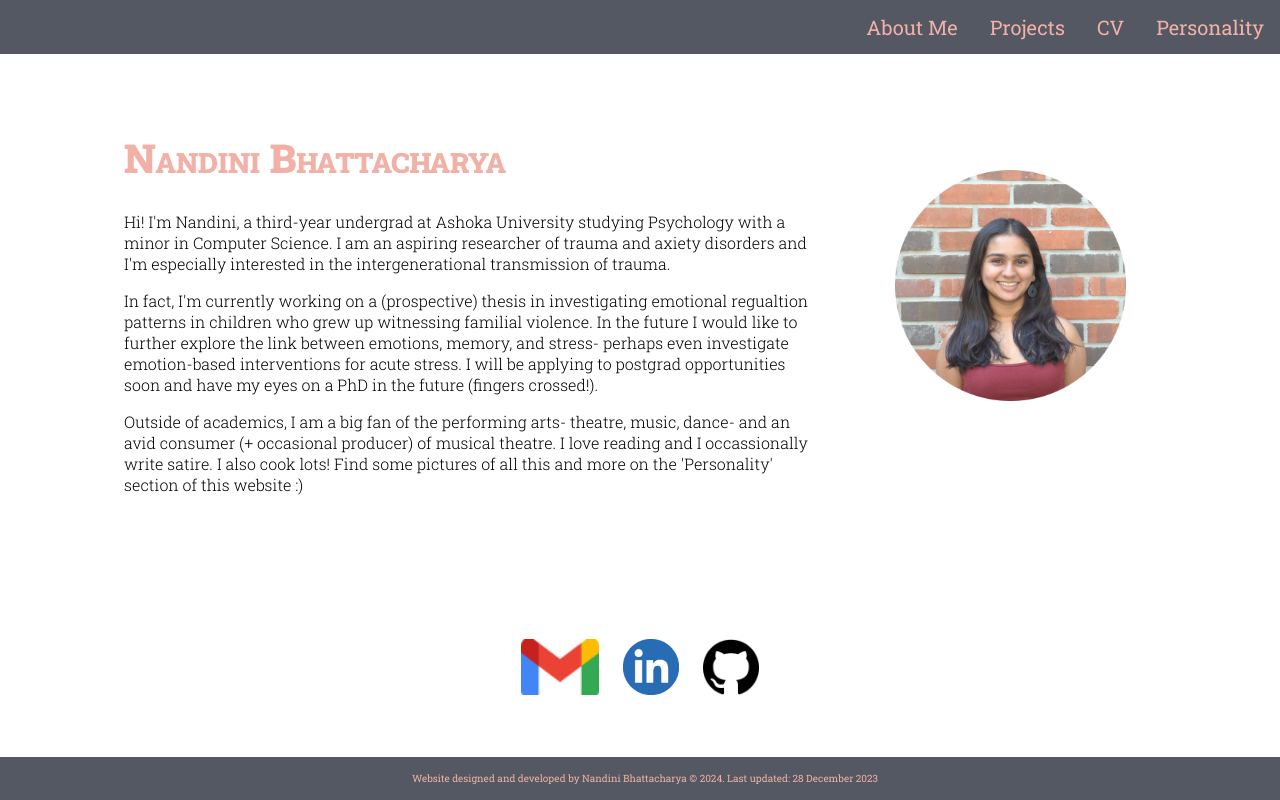
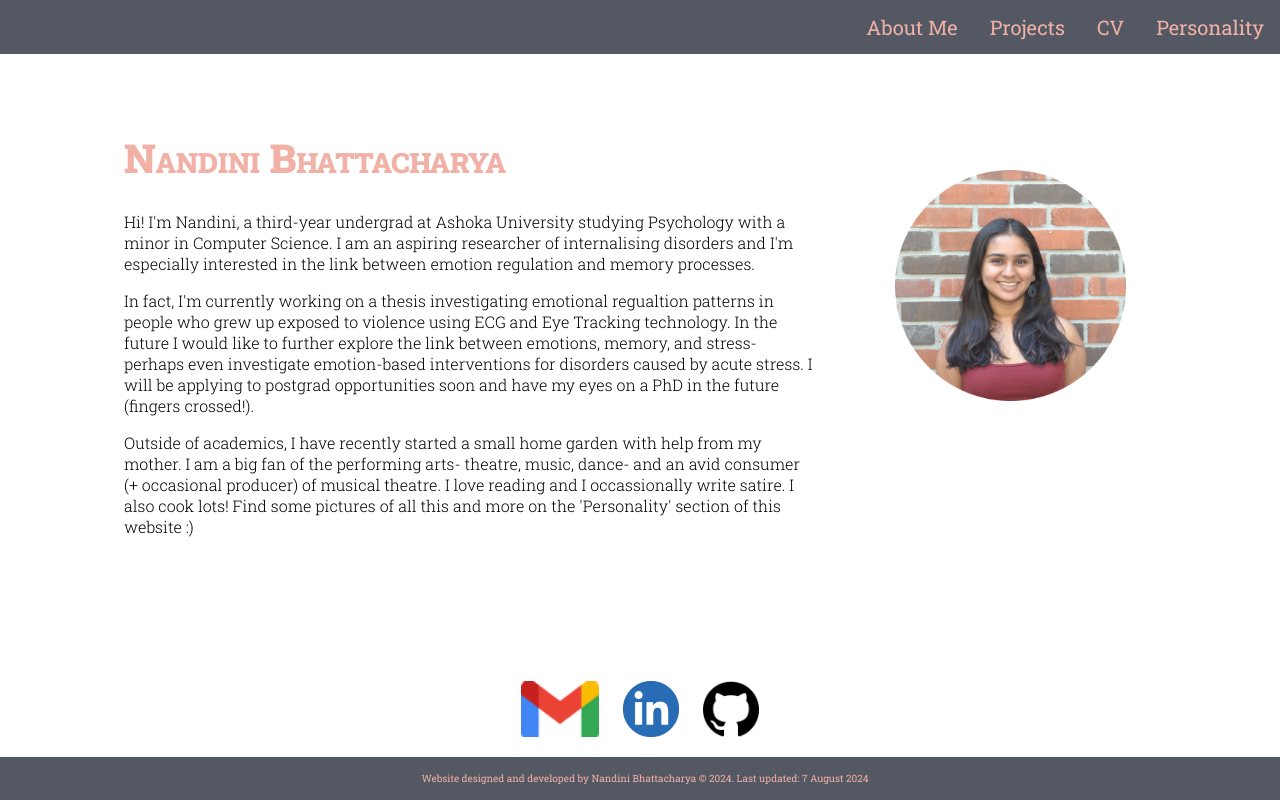
Before and after one commit to nandinib267/website, a plain HTML site: page index.html in a window 1280 px wide. Drawn offline with Linux system fonts and the light colour scheme.

Commit message:
Changed description

```diff
--- a/index.html
+++ b/index.html
@@ -23,9 +23,9 @@
         <div class = "container" style="margin-bottom: 10%; width: 100%">
             <div class = "text" style="width:80%">
                 <h1 style="font-variation-settings: 'wght' 900;font-size: 40px;margin-top: 10%;padding-left: 0px;">Nandini Bhattacharya</h1>
-                <p style = "width:90%; font-variation-settings: 'wght' 300;padding-left: 0px;"> Hi! I'm Nandini, a third-year undergrad at Ashoka University studying Psychology with a minor in Computer Science. I am an aspiring researcher of trauma and axiety disorders and I'm especially interested in the intergenerational transmission of trauma.</p>
-                <p style = "width:90%; font-variation-settings: 'wght' 300;padding-left: 0px;"> In fact, I'm currently working on a (prospective) thesis in investigating emotional regualtion patterns in children who grew up witnessing familial violence. In the future I would like to further explore the link between emotions, memory, and stress- perhaps even investigate emotion-based interventions for acute stress. I will be applying to postgrad opportunities soon and have my eyes on a PhD in the future (fingers crossed!).</p>
-                <p style="width: 90%; font-variation-settings: 'wght' 300; padding-left: 0px;"> Outside of academics, I am a big fan of the performing arts- theatre, music, dance- and an avid consumer (+ occasional producer) of musical theatre. I love reading and I occassionally write satire. I also cook lots! Find some pictures of all this and more on the 'Personality' section of this website :)</p>
+                <p style = "width:90%; font-variation-settings: 'wght' 300;padding-left: 0px;"> Hi! I'm Nandini, a third-year undergrad at Ashoka University studying Psychology with a minor in Computer Science. I am an aspiring researcher of internalising disorders and I'm especially interested in the link between emotion regulation and memory processes.</p>
+                <p style = "width:90%; font-variation-settings: 'wght' 300;padding-left: 0px;"> In fact, I'm currently working on a thesis investigating emotional regualtion patterns in people who grew up exposed to violence using ECG and Eye Tracking technology. In the future I would like to further explore the link between emotions, memory, and stress- perhaps even investigate emotion-based interventions for disorders caused by acute stress. I will be applying to postgrad opportunities soon and have my eyes on a PhD in the future (fingers crossed!).</p>
+                <p style="width: 90%; font-variation-settings: 'wght' 300; padding-left: 0px;"> Outside of academics, I have recently started a small home garden with help from my mother. I am a big fan of the performing arts- theatre, music, dance- and an avid consumer (+ occasional producer) of musical theatre. I love reading and I occassionally write satire. I also cook lots! Find some pictures of all this and more on the 'Personality' section of this website :)</p>
             </div>
             <div class="image">
                 <img src="Ellipse 1.png" alt="Nandini's photo" style="height: 60%; width: 60%; margin-top: 30%;">
@@ -38,7 +38,7 @@
           </div>
         </main>
         <footer>
-            <p style="font-size: 10px;color: #F1B1A7;"> Website designed and developed by Nandini Bhattacharya &copy; 2024. Last updated: 28 December 2023</p>
+            <p style="font-size: 10px;color: #F1B1A7;"> Website designed and developed by Nandini Bhattacharya &copy; 2024. Last updated: 7 August 2024</p>
         </footer>
     </body>
 </html>
```
Also changed, not shown: CV.html (+2 -2 lines), projects.html (+1 -1 lines).
